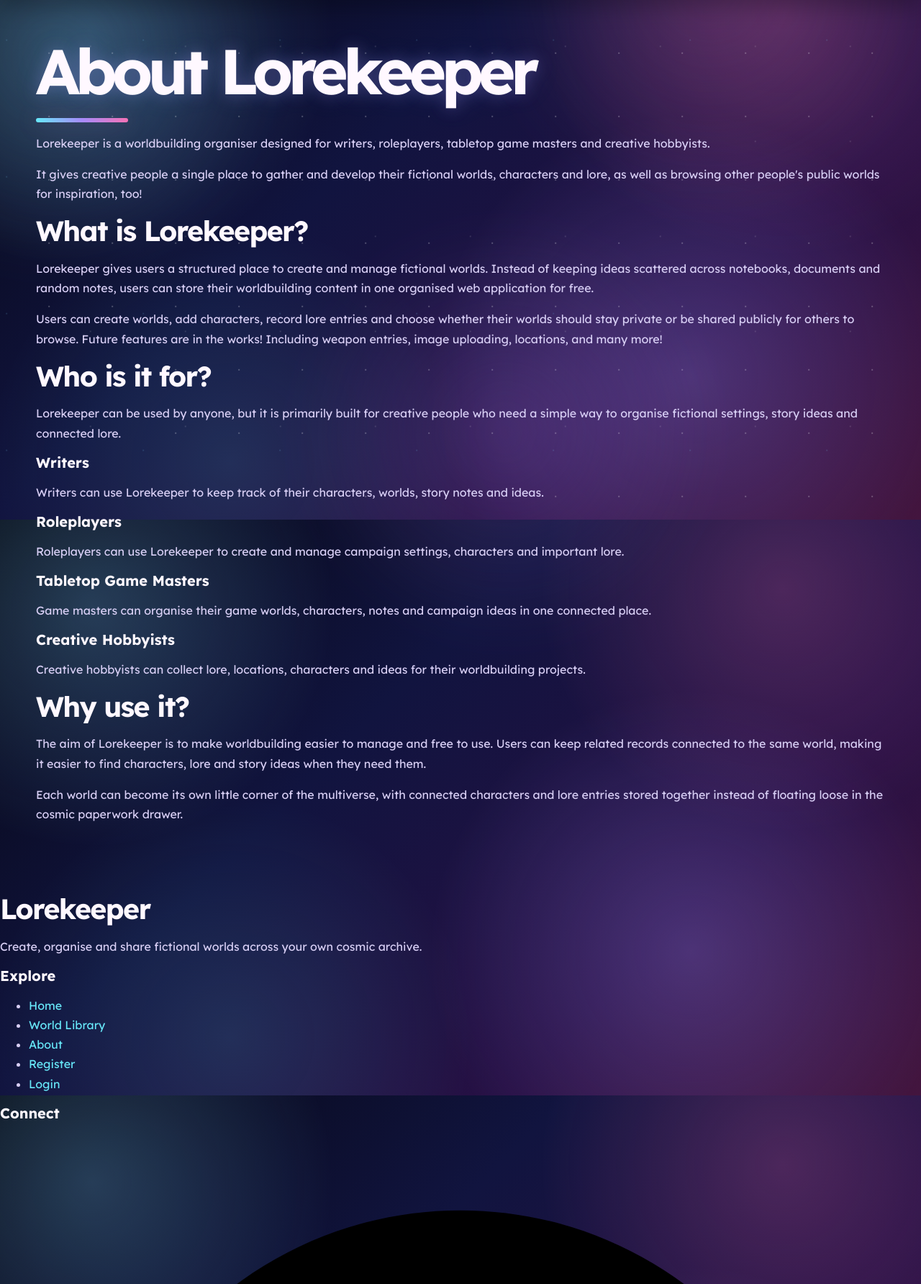
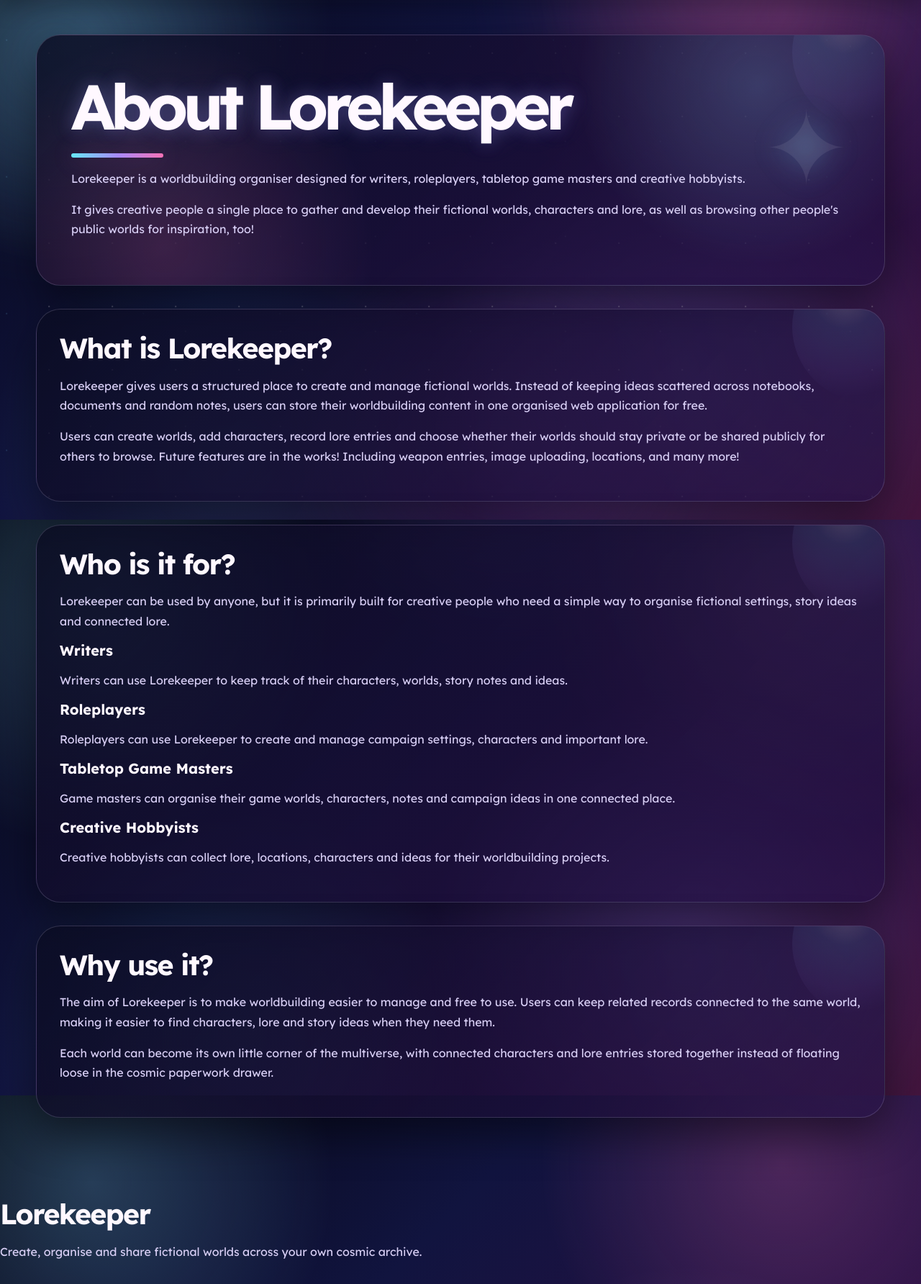
Before and after one commit to CtrlAltKismet/lorekeeper, a Django app: page /about/ in a window 1280 px wide. Shown: the part 78-1862 px from the top of the page at 72% size. Run offline with Django 5.2, Linux system fonts and the light colour scheme.

Commit message:
Styled messages, including success and error messages

```diff
--- a/worlds/static/worlds/css/style.css
+++ b/worlds/static/worlds/css/style.css
@@ -495,3 +495,132 @@ hr {
 }
 
 /* Shared Panels */
+
+section {
+    margin-bottom: 2rem;
+}
+
+.hero-panel,
+.detail-panel,
+.content-panel,
+form {
+    position: relative;
+    overflow: hidden;
+    background:
+         linear-gradient(135deg, rgba(10, 12, 34, 0.82), rgba(38, 16, 68, 0.72)),
+        radial-gradient(circle at top right, rgba(125, 211, 252, 0.12), transparent 34%);
+    border: 1px solid var(--border-soft);
+    border-radius: var(--radius-xl);
+    padding: clamp(1.2rem, 4vw, 2rem);
+    box-shadow: var(--shadow-deep);
+}
+
+.hero-panel {
+    margin-bottom: 2rem;
+    padding: clamp(1.5rem, 5vw, 3rem);
+    background:
+         radial-gradient(circle at 85% 20%, rgba(125, 211, 252, 0.2), transparent 24%),
+        radial-gradient(circle at 15% 85%, rgba(244, 114, 182, 0.18), transparent 28%),
+        linear-gradient(135deg, rgba(10, 12, 34, 0.82), rgba(38, 16, 68, 0.72));
+}
+
+.detail-panel {
+    margin-top: 1.5rem;
+}
+
+.hero-panel::before,
+.detail-panel::before,
+.content-panel::before,
+form::before {
+    content: "";
+    position: absolute;
+    top: -5rem;
+    right: -5rem;
+    width: 13rem;
+    height: 13rem;
+    border-radius: 50%;
+    background:
+        radial-gradient(circle at 35% 30%, rgba(255, 255, 255, 0.82), rgba(125, 211, 252, 0.42) 22%, rgba(167, 139, 250, 0.25) 52%, transparent 70%);
+    opacity: 0.22;
+    pointer-events: none;
+}
+
+.hero-panel::after {
+    content: "✦";
+    position: absolute;
+    right: clamp(1rem, 5vw, 3rem);
+    top: clamp(1rem, 5vw, 2rem);
+    font-size: clamp(3rem, 14vw, 9rem);
+    color: rgba(255, 255, 255, 0.08);
+    text-shadow: 0 0 40px rgba(125, 211, 252, 0.25);
+    pointer-events: none;
+}
+
+.content-panel .content-panel,
+.detail-panel .content-panel {
+    margin-top: 1.25rem;
+    margin-bottom: 1.25rem;
+    border-radius: var(--radius-lg);
+    background:
+        linear-gradient(135deg, rgba(5, 7, 18, 0.45), rgba(26, 20, 66, 0.5)),
+        radial-gradient(circle at top right, rgba(244, 114, 182, 0.08), transparent 32%);
+    box-shadow:
+        inset 0 1px 0 rgba(255, 255, 255, 0.04),
+        0 14px 34px rgba(0, 0, 0, 0.2);
+}
+
+.content-panel .content-panel::before,
+.detail-panel .content-panel::before {
+    opacity: 0.12;
+}
+
+/* Messages */
+
+.messages {
+    width: min(1180px, calc(100% - 2rem));
+    margin: 1.4rem auto 0;
+}
+
+.message {
+    position: relative;
+    overflow: hidden;
+    margin: 0 0 0.8rem;
+    padding: 1rem 1.2rem 1rem 3.1rem;
+    color: var(--text-main);
+    background:
+        linear-gradient(135deg, rgba(10, 12, 34, 0.9), rgba(38, 16, 68, 0.78));
+    border: 1px solid rgba(125, 211, 252, 0.35);
+    border-radius: var(--radius-md);
+    box-shadow: var(--shadow-deep);
+}
+
+.message::before {
+    content: "✦";
+    position: absolute;
+    left: 1rem;
+    top: 0.9rem;
+    color: var(--cyan);
+}
+
+.message-success {
+    border-color: rgba(134, 239, 172, 0.55);
+}
+
+.message-success::before {
+    content: "✓";
+    color: var(--green);
+}
+
+.message-error {
+    border-color: rgba(251, 113, 133, 0.7);
+}
+
+
+.message-error::before {
+    content: "!";
+    color: var(--rose);
+}
+
+form .message {
+    box-shadow: none;
+}
```
